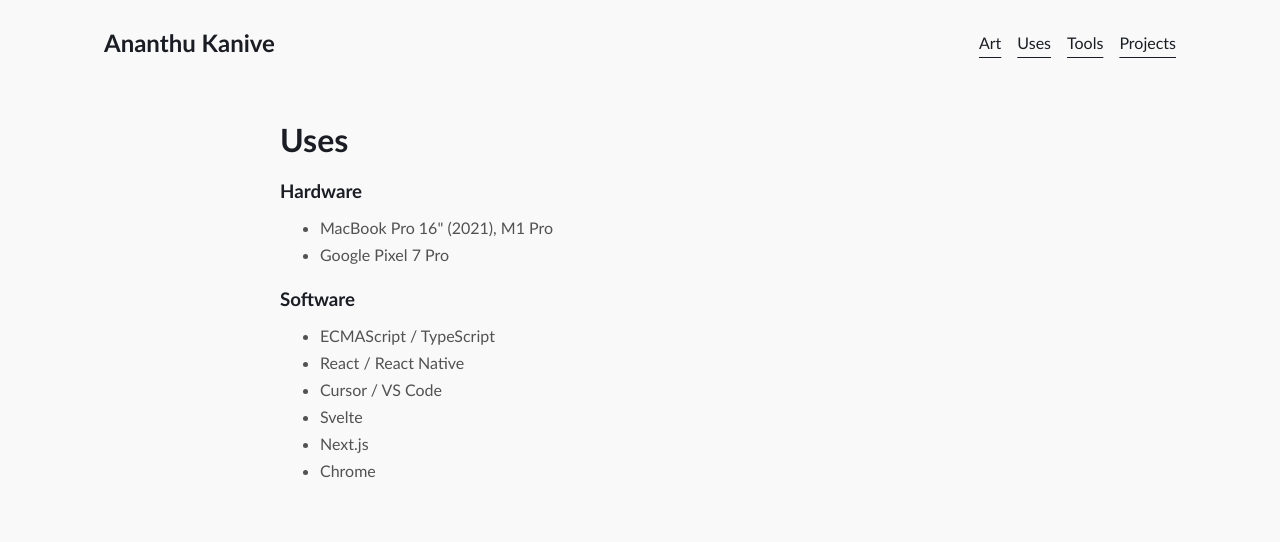
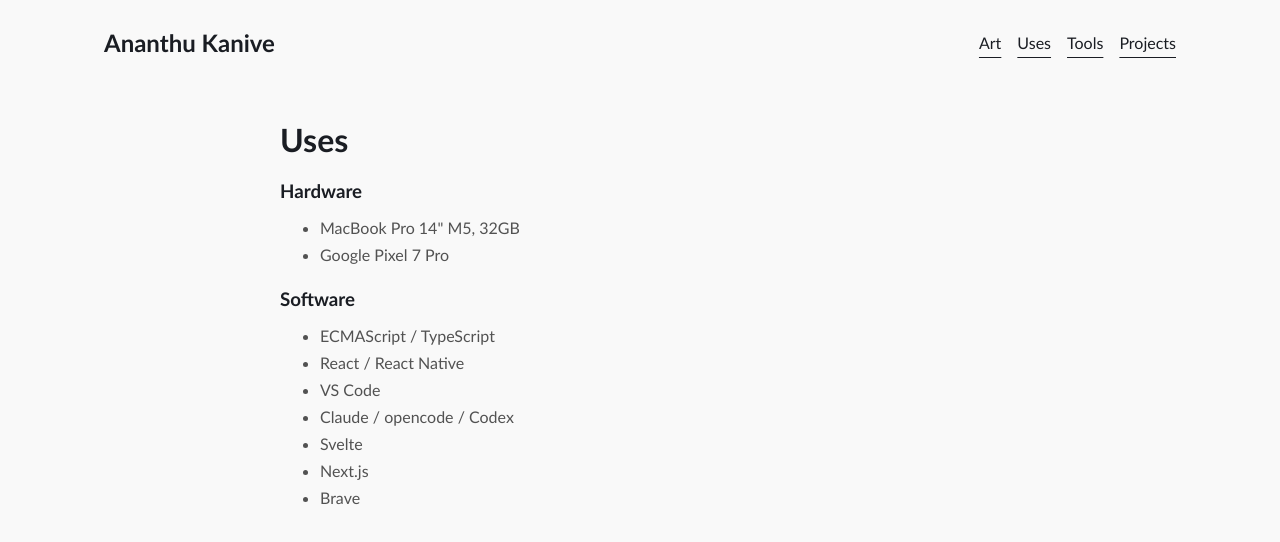
Before and after one commit to LonelyCpp/kanive-in, a SvelteKit app: page /uses in a window 1280 px wide. Shown: the top 542 px of the page. Built offline with nearby package versions, Linux system fonts and the light colour scheme.

Commit message:
feat: update uses page

```diff
--- a/src/routes/uses/+page.svelte
+++ b/src/routes/uses/+page.svelte
@@ -12,7 +12,7 @@
 
 	<h3>Hardware</h3>
 	<ul>
-		<li>MacBook Pro 16" (2021), M1 Pro</li>
+		<li>MacBook Pro 14" M5, 32GB</li>
 		<li>Google Pixel 7 Pro</li>
 	</ul>
 
@@ -20,10 +20,11 @@
 	<ul>
 		<li>ECMAScript / TypeScript</li>
 		<li>React / React Native</li>
-		<li>Cursor / VS Code</li>
+		<li>VS Code</li>
+		<li>Claude / opencode / Codex</li>
 		<li>Svelte</li>
 		<li>Next.js</li>
-		<li>Chrome</li>
+		<li>Brave</li>
 	</ul>
 </PageWrapper>
 
```
